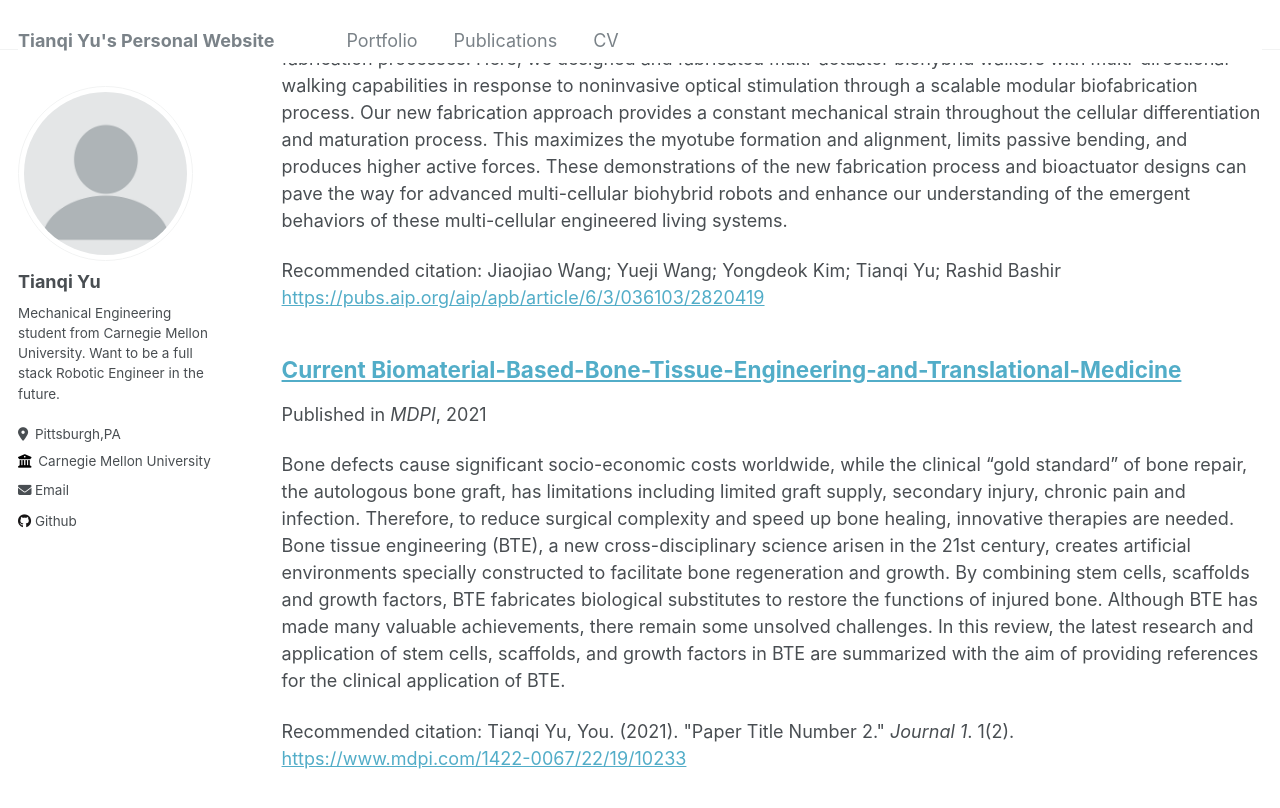
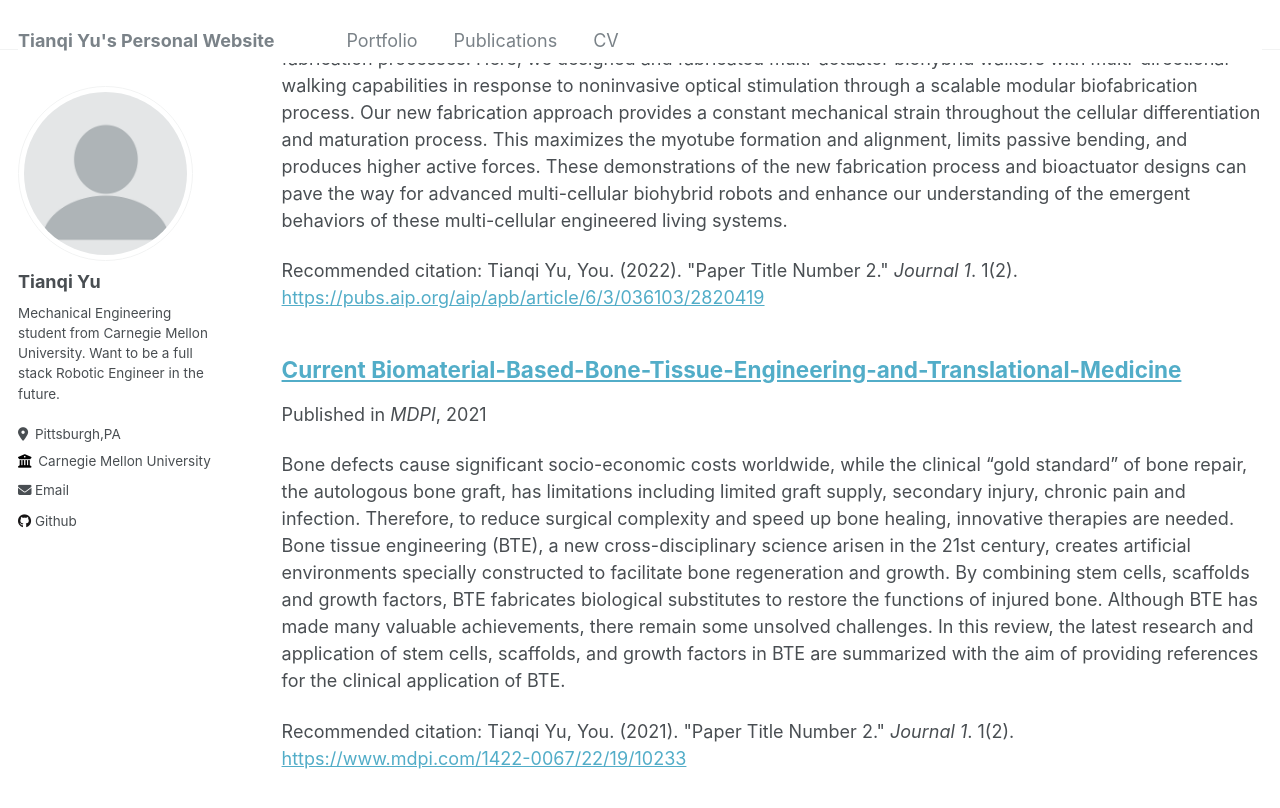
Before and after one commit to NickYu321/NickYu321.github.io, a Jekyll site: the page built from _pages/publications.md, in a window 1280 px wide and 900 px high, scrolled down 318 px. Shown: the top 808 px of the window. Built offline with Jekyll 4.4.1, drawn with Linux system fonts in a browser that asks for light colours.

Commit message:
Update 2022-08-25-Multi-actuator light-controlled biological robots.md

```diff
--- a/_publications/2022-08-25-Multi-actuator light-controlled biological robots.md
+++ b/_publications/2022-08-25-Multi-actuator light-controlled biological robots.md
@@ -5,7 +5,7 @@ permalink: /publication/036103_1_online.pdf
 date: 2022-8-25
 venue: 'APL Bioengineering'
 paperurl: 'https://pubs.aip.org/aip/apb/article/6/3/036103/2820419'
-citation: 'Jiaojiao Wang; Yueji Wang; Yongdeok Kim; Tianqi Yu; Rashid Bashir'
+citation: 'Tianqi Yu, You. (2022). &quot;Paper Title Number 2.&quot; <i>Journal 1</i>. 1(2).'
 ---
 
 Biohybrid robots, composed of cellular actuators and synthetic scaffolds, have garnered much attention in recent years owing to the advantages provided by their biological components. In recent years, various forms of biohybrid robots have been developed that are capable of life-like movements, such as walking, swimming, and gripping. Specifically, for walking or crawling biorobots, there is a need for complex functionality and versatile and robust fabrication processes. Here, we designed and fabricated multi-actuator biohybrid walkers with multi-directional walking capabilities in response to noninvasive optical stimulation through a scalable modular biofabrication process. Our new fabrication approach provides a constant mechanical strain throughout the cellular differentiation and maturation process. This maximizes the myotube formation and alignment, limits passive bending, and produces higher active forces. These demonstrations of the new fabrication process and bioactuator designs can pave the way for advanced multi-cellular biohybrid robots and enhance our understanding of the emergent behaviors of these multi-cellular engineered living systems.
```
